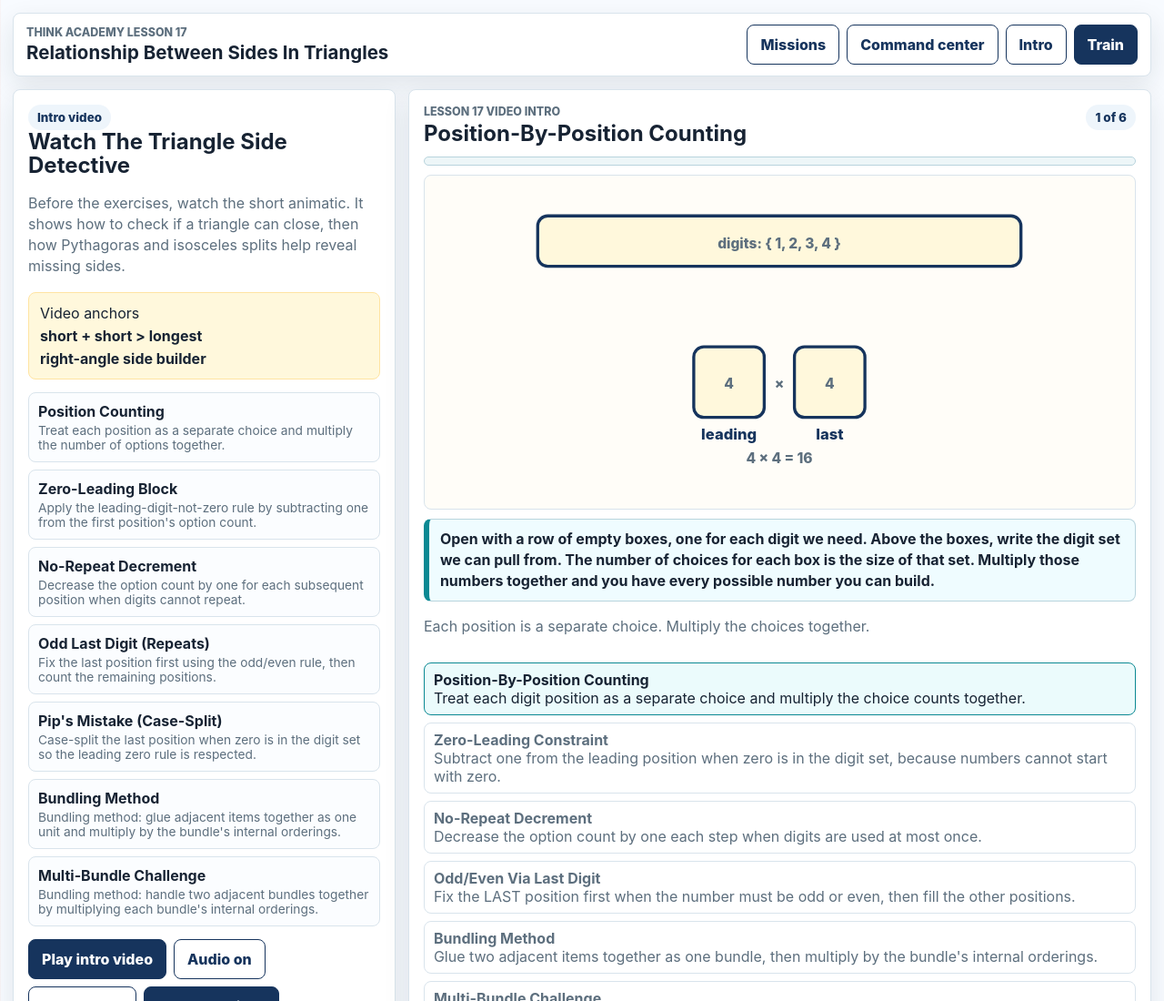
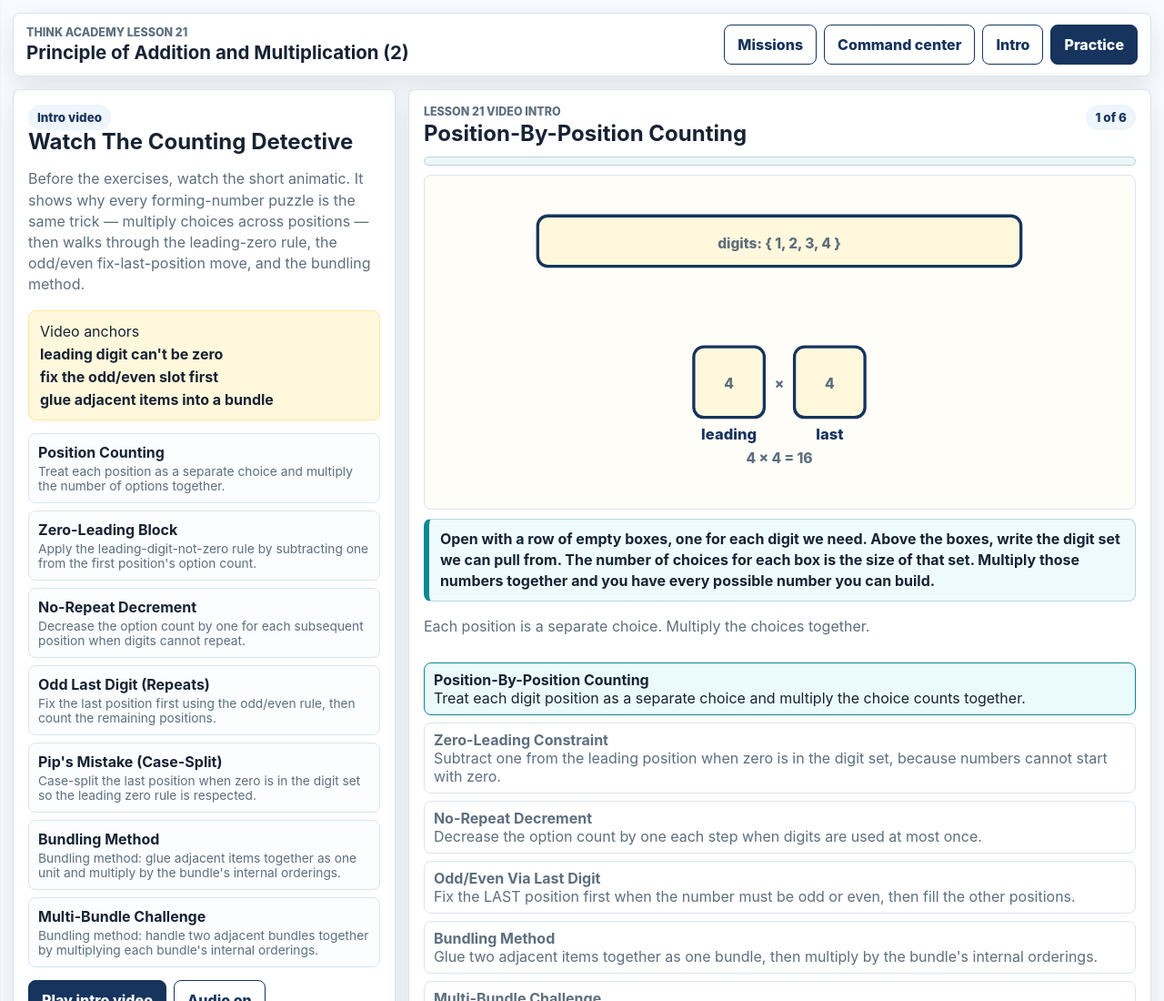
Before and after one commit to anislahlou/pmc-math-quest, a website: page modules/addition_multiplication_2/addition_multiplication_2_module.html in a window 1280 px wide. Shown: the top 1100 px of the page at 91% size. Drawn offline with Linux system fonts and the light colour scheme.

Commit message:
feat(lesson-21): module HTML substitution and intro player runtime
Replace the scaffolded triangle_sides-themed HTML with Lesson 21 copy: page title, eyebrow lesson tag, H1, sidebar headline ("Watch The Counting Detective"), sidebar paragraph, and three video-anchor strings (leading digit can't be zero, fix the odd/even slot first, glue adjacent items into a bundle). The intro player runtime in the module JS (boot, renderIntro, audio handlers, state machine) was added in the previous commit and is exercised by this HTML — verified by module-integration-lint which now reports frameLen=952 and 0 console errors.

```diff
--- a/modules/addition_multiplication_2/addition_multiplication_2_module.html
+++ b/modules/addition_multiplication_2/addition_multiplication_2_module.html
@@ -10,26 +10,27 @@
     <main class="app-shell">
       <header class="topbar">
         <div>
-          <p class="eyebrow">Think Academy Lesson 17</p>
-          <h1>Relationship Between Sides In Triangles</h1>
+          <p class="eyebrow">Think Academy Lesson 21</p>
+          <h1>Principle of Addition and Multiplication (2)</h1>
         </div>
         <nav class="module-nav" aria-label="Module navigation">
           <a href="../../run/pmc_simulation_app.html">Missions</a>
           <a href="../../dashboard/math_skill_command_center.html">Command center</a>
           <button id="show-intro" type="button" class="secondary">Intro</button>
-          <button id="show-practice" type="button">Train</button>
+          <button id="show-practice" type="button">Practice</button>
         </nav>
       </header>
 
       <section id="intro-screen" class="intro-screen">
         <div class="intro-copy">
           <span class="intro-kicker">Intro video</span>
-          <h2>Watch The Triangle Side Detective</h2>
-          <p>Before the exercises, watch the short animatic. It shows how to check if a triangle can close, then how Pythagoras and isosceles splits help reveal missing sides.</p>
+          <h2>Watch The Counting Detective</h2>
+          <p>Before the exercises, watch the short animatic. It shows why every forming-number puzzle is the same trick — multiply choices across positions — then walks through the leading-zero rule, the odd/even fix-last-position move, and the bundling method.</p>
           <div class="intro-rule">
             <span>Video anchors</span>
-            <strong>short + short &gt; longest</strong>
-            <strong>right-angle side builder</strong>
+            <strong>leading digit can't be zero</strong>
+            <strong>fix the odd/even slot first</strong>
+            <strong>glue adjacent items into a bundle</strong>
           </div>
           <div id="intro-skill-grid" class="intro-skill-grid"></div>
           <div class="action-row">
@@ -44,10 +45,10 @@
         <div class="intro-video">
           <div class="panel-head">
             <div>
-              <p class="eyebrow">Lesson 17 video intro</p>
-              <h2 id="intro-title">Triangle Gate</h2>
+              <p class="eyebrow">Lesson 21 video intro</p>
+              <h2 id="intro-title">Position-By-Position Counting</h2>
             </div>
-            <span id="intro-count" class="state-label">1 of 8</span>
+            <span id="intro-count" class="state-label">1 of 6</span>
           </div>
           <div class="intro-progress" aria-label="Intro video progress">
             <span id="intro-progress-fill"></span>
@@ -63,10 +64,10 @@
         <section class="practice-panel">
           <div class="panel-head">
             <div>
-              <p id="classic-label" class="eyebrow">Triangle Gate</p>
+              <p id="classic-label" class="eyebrow">Position Counting</p>
               <h2 id="practice-heading">Practice</h2>
             </div>
-            <span id="session-count" class="state-label">1 of 8</span>
+            <span id="session-count" class="state-label">1 of 7</span>
           </div>
           <div id="mastery-chips" class="mastery-chips"></div>
           <div id="live-score" class="live-score">Score 0 / 0</div>
@@ -88,7 +89,7 @@
           <div class="panel-head">
             <div>
               <p class="eyebrow">Visual explainer</p>
-              <h2>Triangle map</h2>
+              <h2>Counting map</h2>
             </div>
             <span id="visual-state" class="state-label">initial</span>
           </div>
```
